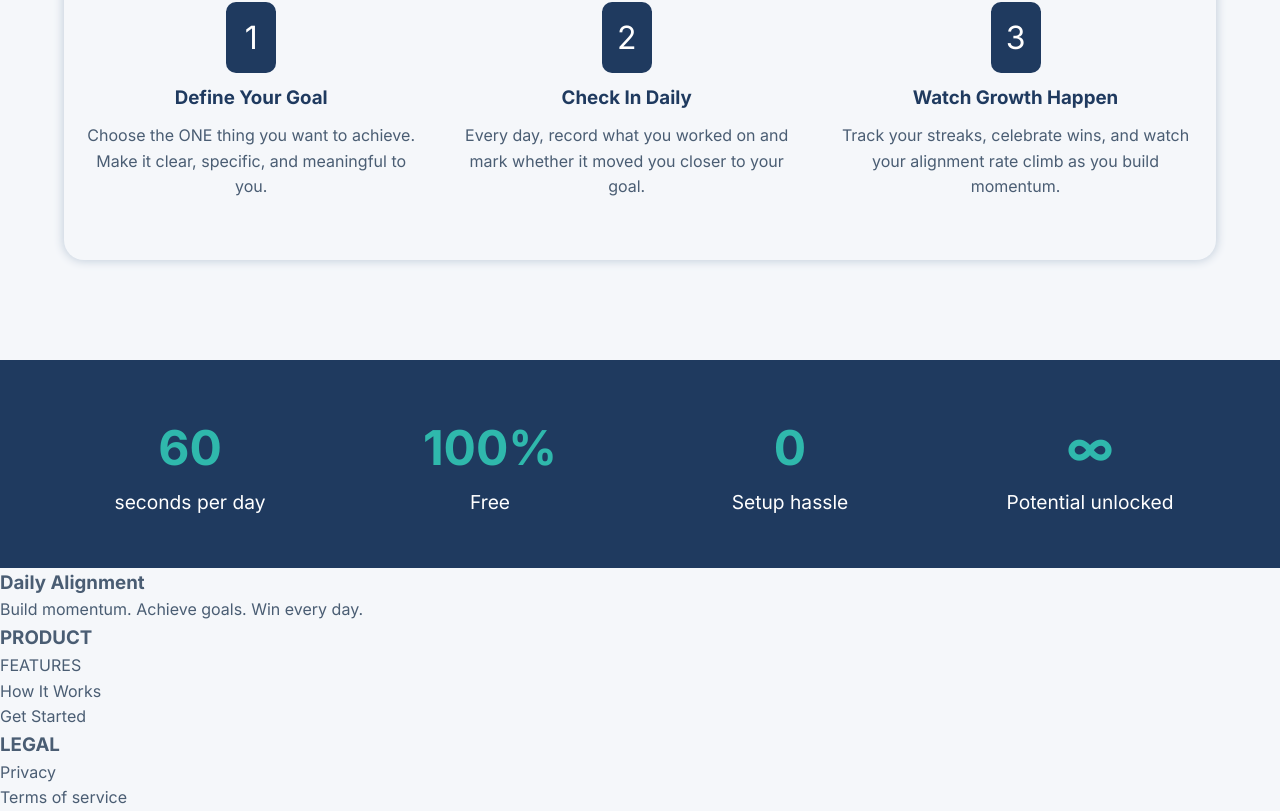
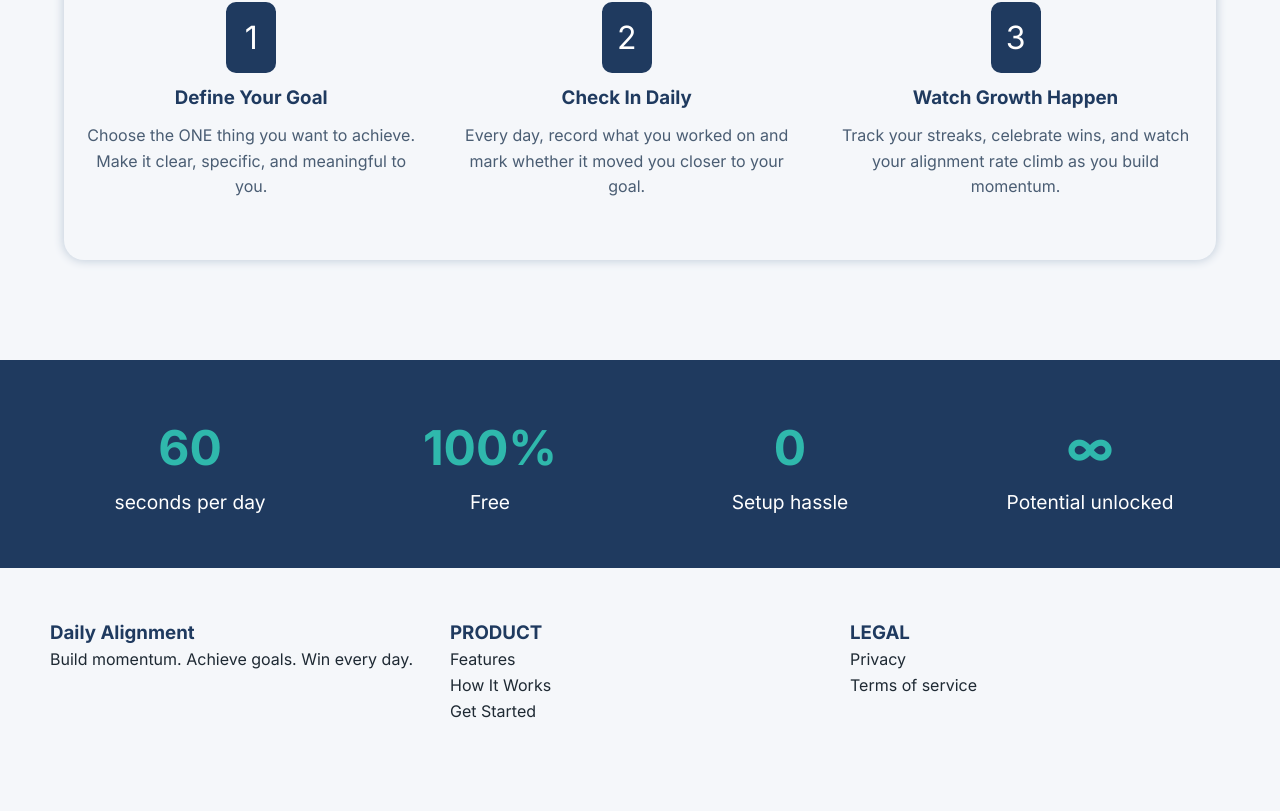
Before and after one commit to 4wiafe/daily-alignment, a React (Vite) app in the folder daily-alignment-app/: page / in a window 1280 px wide. Shown: the part 1768-2579 px from the top of the page. After the commit the page ends 2542 px from the top, so only its background shows below. Built offline with nearby package versions, Linux system fonts and the light colour scheme; a web font is replaced by a local one.

Commit message:
Style the footer section

```diff
--- a/daily-alignment-app/src/components/LandingPage/sections/Footer/Footer.css
+++ b/daily-alignment-app/src/components/LandingPage/sections/Footer/Footer.css
@@ -0,0 +1,34 @@
+footer {
+  width: 100%;
+  padding: 50px;
+  display: flex;
+  justify-content: center;
+  align-items: center;
+}
+
+.catchphrase p {
+  color: var(--text);
+}
+
+.footer-container {
+  display: grid;
+  grid-template-columns: repeat(auto-fit, minmax(250px, 1fr));
+  gap: 20px;
+  width: 100%;
+  max-width: 1500px;
+}
+
+.footer-container h3 {
+  color: var(--primary);
+}
+
+.footer-btn {
+  padding: 0;
+  background: transparent;
+  font-weight: normal;
+  font-size: 1rem;
+}
+
+.footer-container ul {
+  list-style: none;
+}
--- a/daily-alignment-app/src/components/LandingPage/sections/Footer/Footer.jsx
+++ b/daily-alignment-app/src/components/LandingPage/sections/Footer/Footer.jsx
@@ -1,3 +1,4 @@
+import { Link } from "react-router-dom";
 import "./Footer.css";
 
 export default function Footer() {
@@ -12,17 +13,23 @@ export default function Footer() {
         <div className="product">
           <h3>PRODUCT</h3>
           <ul>
-            <li>FEATURES</li>
-            <li>How It Works</li>
-            <li>Get Started</li>
+            <li>
+              <a href="#features" className="link">Features</a>
+            </li>
+            <li>
+              <a href="#how-it-works" className="link">How It Works</a>
+            </li>
+            <li>
+              <Link to="/dashboard" className="link-button footer-btn link">Get Started</Link>
+            </li>
           </ul>
         </div>
 
         <div className="terms">
           <h3>LEGAL</h3>
           <ul>
-            <li>Privacy</li>
-            <li>Terms of service</li>
+            <li className="link">Privacy</li>
+            <li className="link">Terms of service</li>
           </ul>
         </div>
       </div>
--- a/daily-alignment-app/src/components/LandingPage/sections/Header/Header.css
+++ b/daily-alignment-app/src/components/LandingPage/sections/Header/Header.css
@@ -129,6 +129,7 @@ nav {
   text-decoration: none;
   color: var(--text);
   font-size: 1rem;
+  cursor: pointer;
 }
 
 .link:hover {
--- a/daily-alignment-app/src/components/LandingPage/sections/Setup/Setup.css
+++ b/daily-alignment-app/src/components/LandingPage/sections/Setup/Setup.css
@@ -4,6 +4,7 @@
   font-size: 3rem;
   text-align: center;
   padding: 50px;
+  width: 100%;
 }
 
 .setup-container {
```
